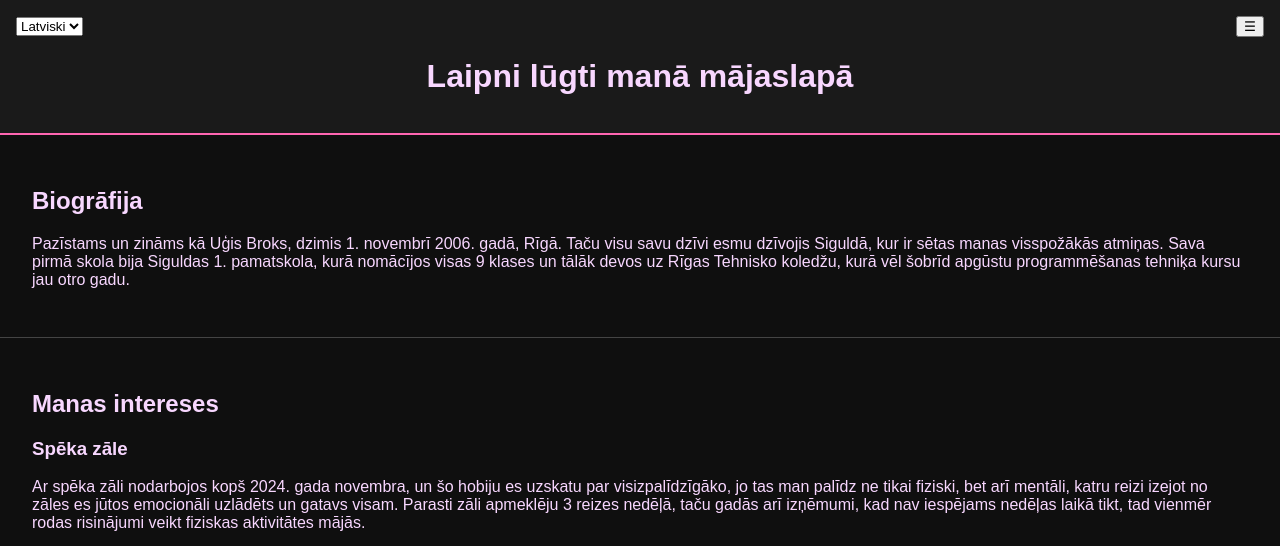
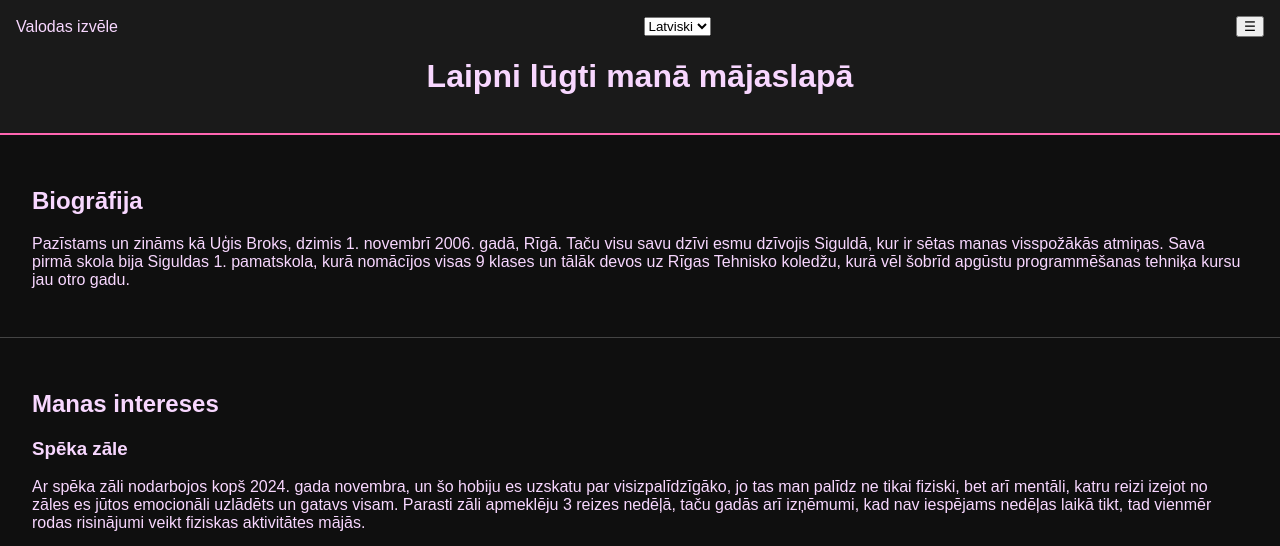
Before and after one commit to LielaisGugis/personigamajaslapa, a plain HTML site: page index.html in a window 1280 px wide. Shown: the top 546 px of the page. Drawn offline with Linux system fonts and the light colour scheme.

Commit message:
Update index.html

```diff
--- a/index.html
+++ b/index.html
@@ -12,10 +12,11 @@
   <!-- Tēmas un valodu izvēle -->
   <header>
     <div class="top-bar">
-      <select id="languageSwitcher">
-        <option value="lv">Latviski</option>
-        <option value="en">English</option>
-      </select>
+      <label for="languageSwitcher">Valodas izvēle</label>
+<select id="languageSwitcher" name="languageSwitcher">
+  <option value="lv">Latviski</option>
+  <option value="en">English</option>
+</select>
       <button id="menuToggle">☰</button>
     </div>
     <h1 data-lv="Laipni lūgti manā mājaslapā" data-en="Welcome to my website">Laipni lūgti manā mājaslapā</h1>
```
